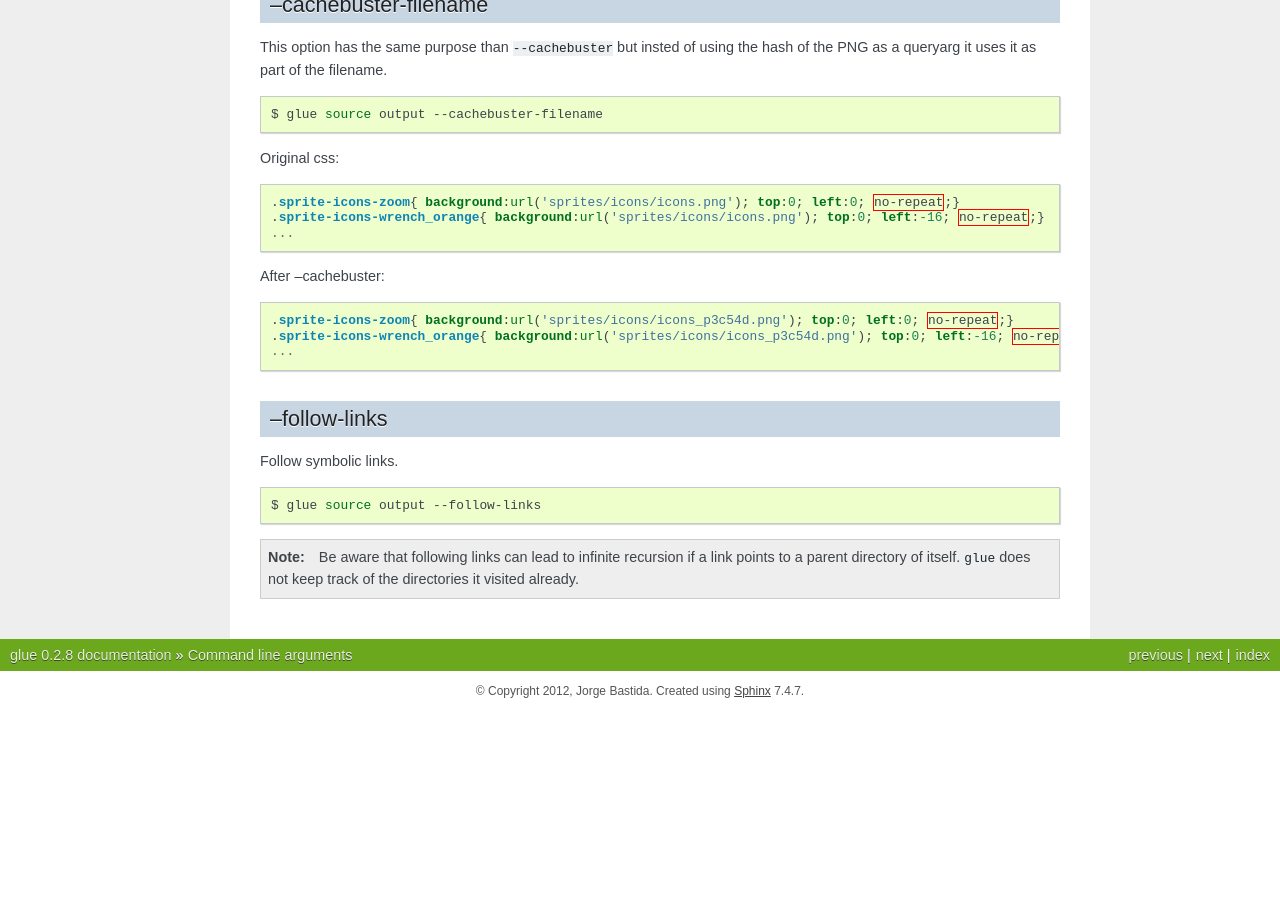
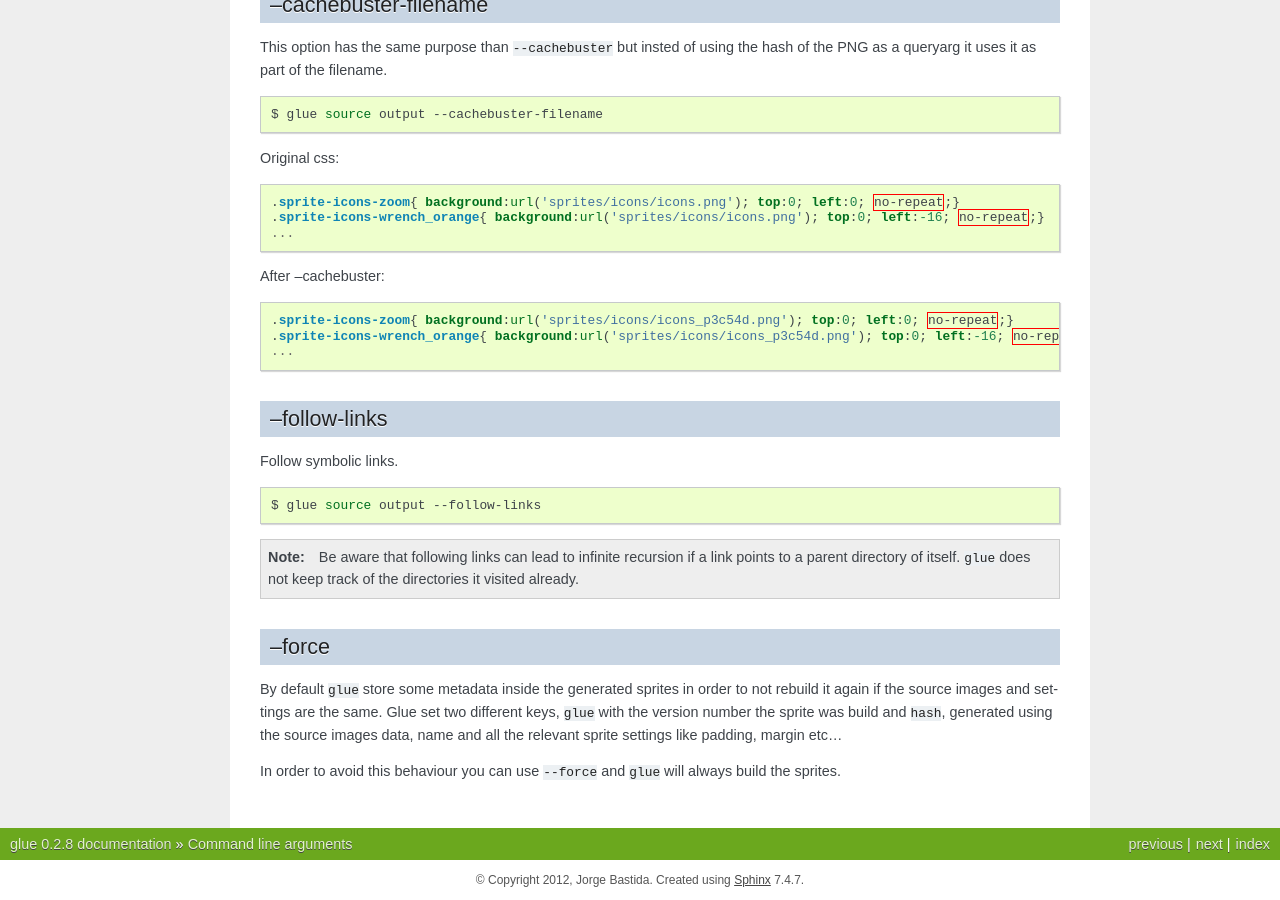
Before and after one commit to jorgebastida/glue, a Sphinx documentation site: the page built from docs/options.rst, in a window 1280 px wide and 900 px high, scrolled down 7335 px. Built offline with Sphinx 7.4.7, drawn with Linux system fonts in a browser that asks for light colours; the version number is read from the project's files by our own code; before the commit the page ends 8046 px from its top, so only the background shows below that.

Commit message:
Update documentation

```diff
--- a/docs/changelog.rst
+++ b/docs/changelog.rst
@@ -6,7 +6,9 @@ Changelog
 * New ``--recursive`` option.
 * New ``--follow-links`` option.
 * New ``--sprite-namespace`` option.
-* Glue now require Pillow>=1.7.8 in order to fix OS X png8 Segmentation faults.
+* Speed up improvements: Glue now store some metadata inside the generated sprite in order to not rebuild it again if the source images and settings are the same.
+* New ``--force`` option to make glue rebuild the sprites.
+* Glue now require Pillow>=1.7.8. This version fix some segmentation faults on OS X while using --png8.
 
 0.2.7
 ^^^^^
--- a/docs/options.rst
+++ b/docs/options.rst
@@ -401,3 +401,10 @@ Follow symbolic links.
 
 .. note::
     Be aware that following links can lead to infinite recursion if a link points to a parent directory of itself. ``glue`` does not keep track of the directories it visited already.
+
+--force
+-------
+
+By default ``glue`` store some metadata inside the generated sprites in order to not rebuild it again if the source images and settings are the same. Glue set two different keys, ``glue`` with the version number the sprite was build and ``hash``, generated using the source images data, name and all the relevant sprite settings like padding, margin etc...
+
+In order to avoid this behaviour you can use ``--force`` and ``glue`` will always build the sprites.
```
